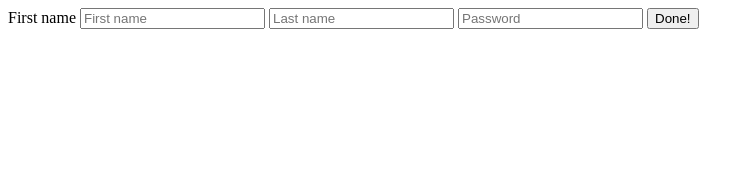
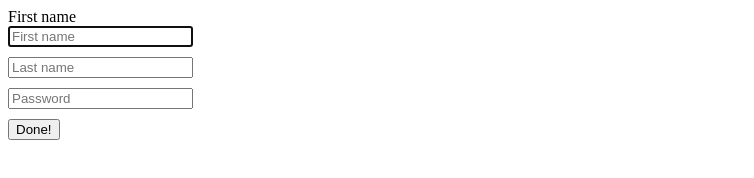
Before and after one commit to Serhii1910/Forms, a plain HTML site: page index.html in a window 1280 px wide. Shown: the whole page, without its empty margins (0-754 px from the left). Drawn offline with Linux system fonts and the light colour scheme.

Commit message:
added atributes

```diff
--- a/css/style.css
+++ b/css/style.css
@@ -0,0 +1,4 @@
+input {
+    display: block;
+    margin-bottom: 10px;
+}
--- a/index.html
+++ b/index.html
@@ -10,11 +10,11 @@
 <body>
     <form action="">
         <label for="first-name">First name</label>
-        <input id="first-name" type="text" placeholder="First name">
+        <input autofocus id="first-name" type="text" placeholder="First name" name="firstName" required>
 
-        <input type="text" placeholder="Last name">
+        <input type="text" placeholder="Last name" name="email" required>
 
-        <input type="password" placeholder="Password">
+        <input type="password" placeholder="Password" name="password" required>
 
         <button type="submit">Done!</button>
     </form>
```
